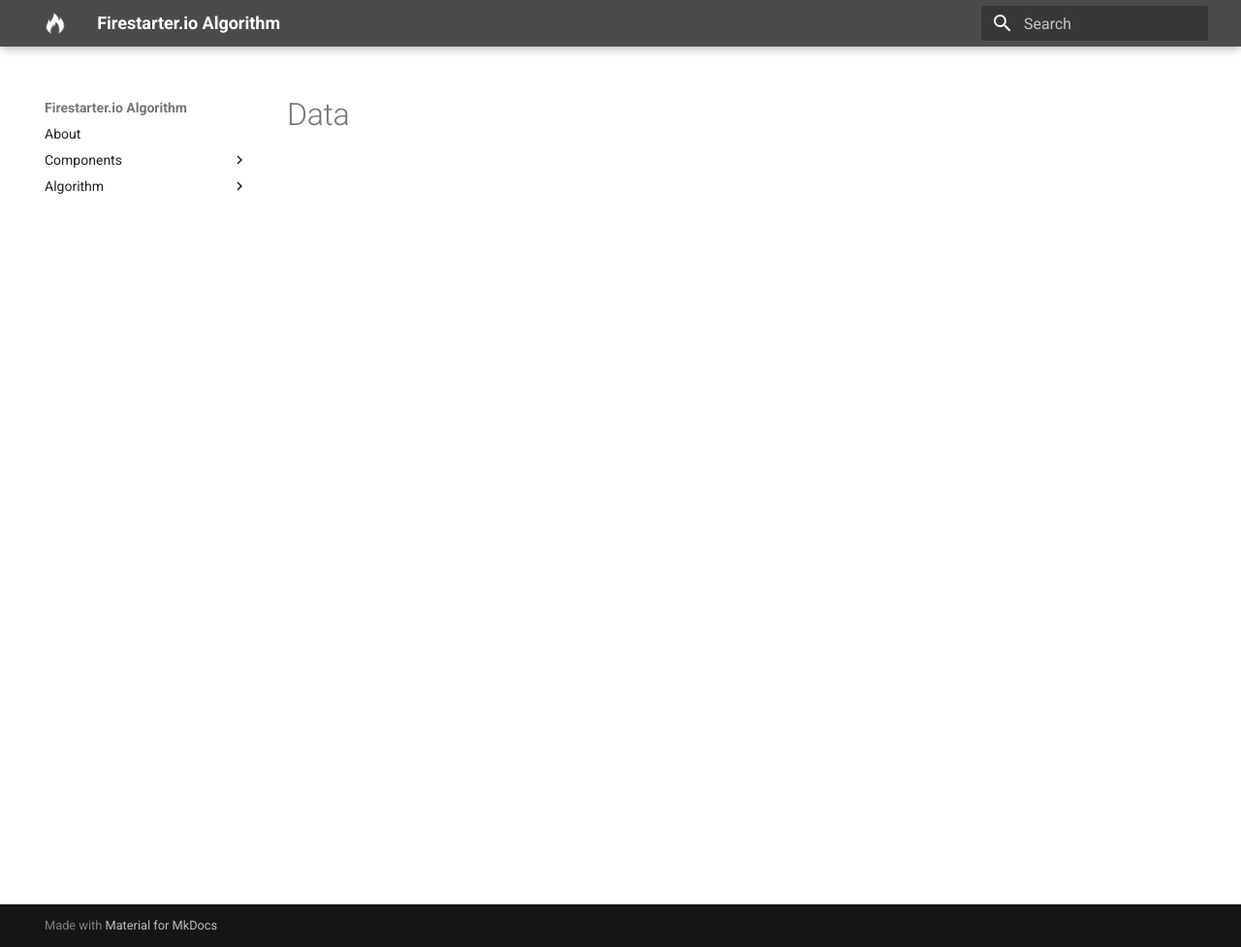
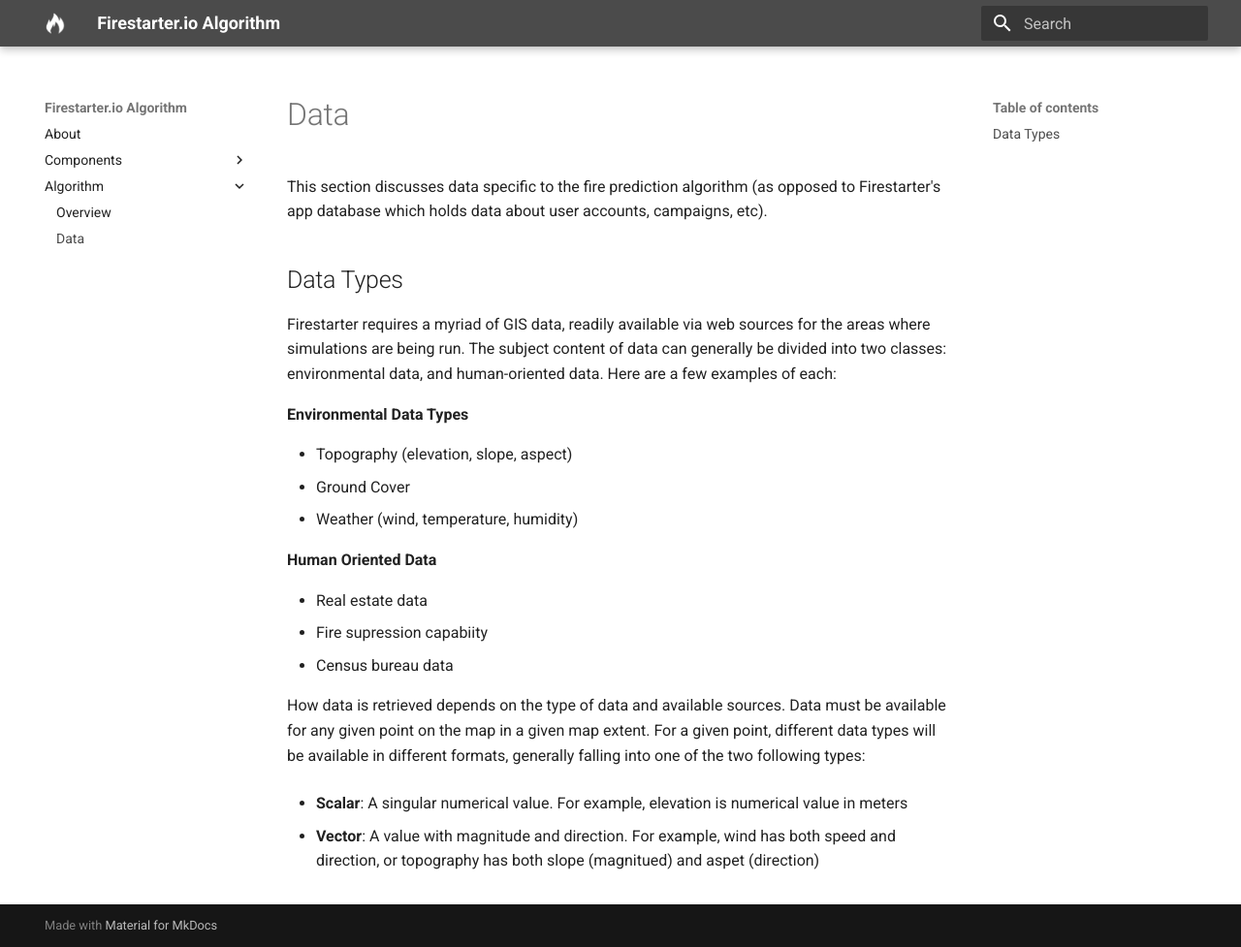
Before and after one commit to firestarter-io/node-algorithm, an MkDocs documentation site: the page built from docs/algorithm/data.md, in a window 1280 px wide and 977 px high. Shown: the whole window at 97% size. Built offline with MkDocs 1.6.1 and Material for MkDocs 9.7.7, drawn with Linux system fonts in a browser that asks for light colours.

Commit message:
Adding some docs about data types

```diff
--- a/docs/algorithm/data.md
+++ b/docs/algorithm/data.md
@@ -1 +1,25 @@
 # Data
+
+This section discusses data specific to the fire prediction algorithm (as opposed to Firestarter's app database which holds data about user accounts, campaigns, etc).
+
+## Data Types
+
+Firestarter requires a myriad of GIS data, readily available via web sources for the areas where simulations are being run. The subject content of data can generally be divided into two classes: environmental data, and human-oriented data. Here are a few examples of each:
+
+**Environmental Data Types**
+
+- Topography (elevation, slope, aspect)
+- Ground Cover
+- Weather (wind, temperature, humidity)
+
+**Human Oriented Data**
+
+- Real estate data
+- Fire supression capabiity
+- Census bureau data
+
+How data is retrieved depends on the type of data and available sources. Data must be available for any given point on the map in a given map extent. For a given point, different data types will be available in different formats, generally falling into one of the two following types:
+
+- **Scalar**: A singular numerical value. For example, elevation is numerical value in meters
+
+- **Vector**: A value with magnitude and direction. For example, wind has both speed and direction, or topography has both slope (magnitued) and aspet (direction)
--- a/mkdocs.yml
+++ b/mkdocs.yml
@@ -8,7 +8,7 @@
       - Cell: algorithm/Cell.md
   - Algorithm:
       - Overview: algorithm/overview.md
-      - Data: algorithm/overview.md
+      - Data: algorithm/data.md
 theme:
   name: material
   logo: assets/flame.png
```
Also changed, not shown: 1 other file.
